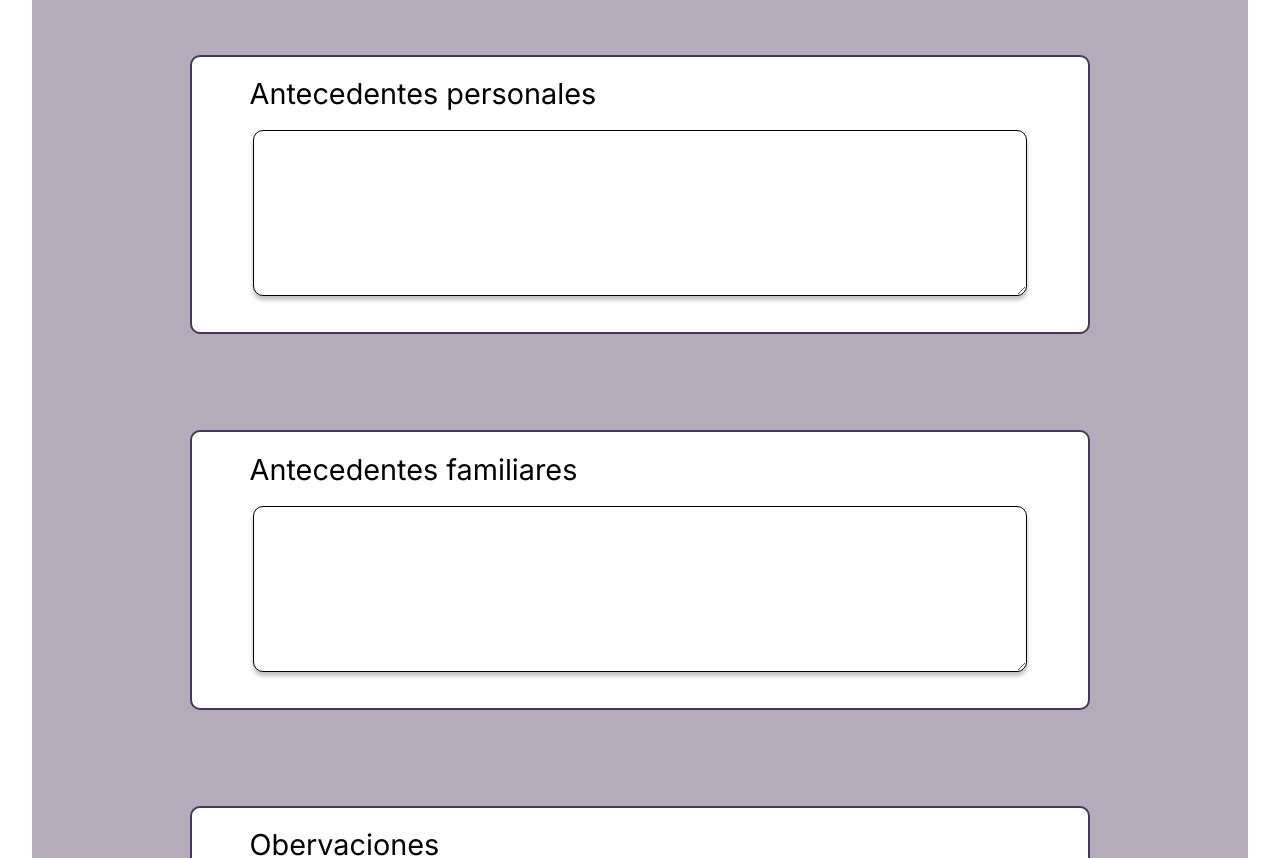
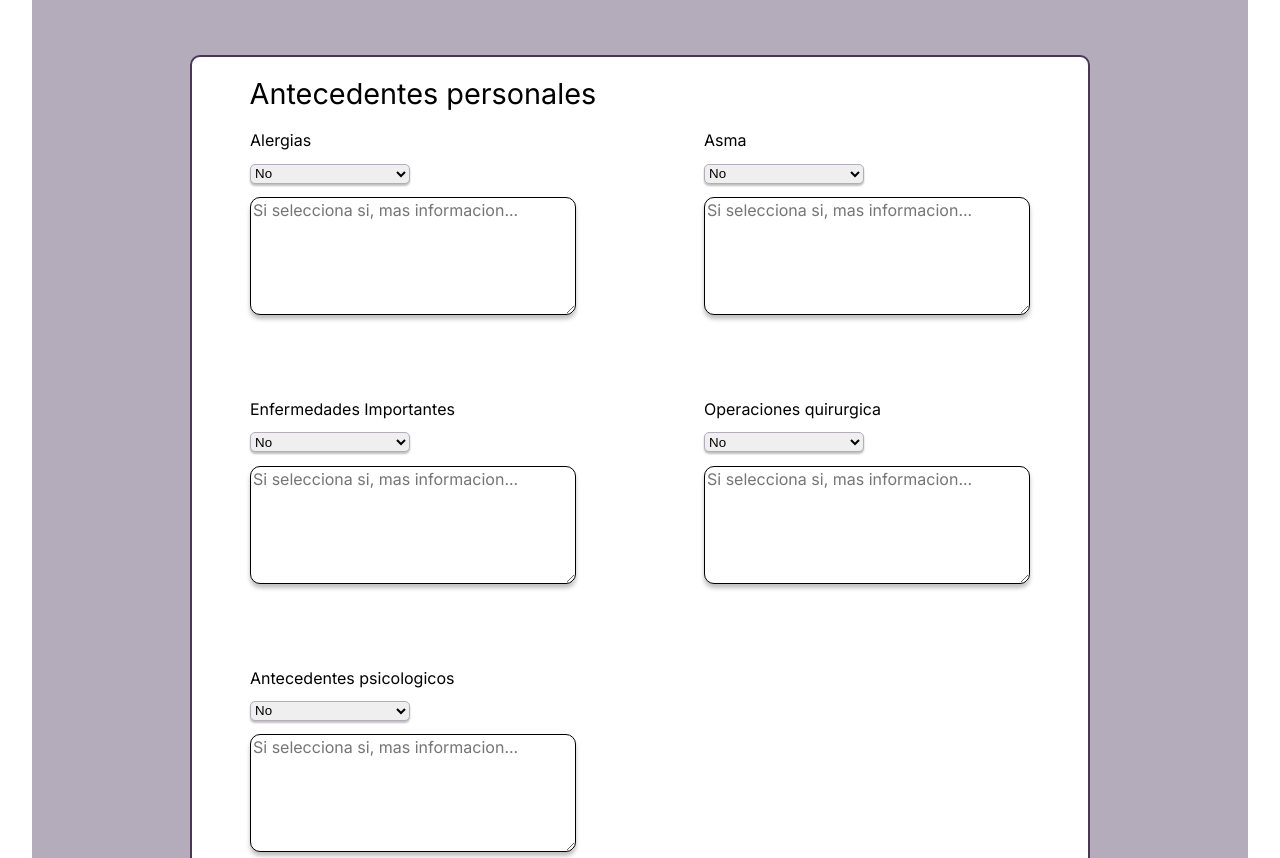
Before and after one commit to KodersKode/Daire-front-end, a React (Create React App) app: page /nuevo-paciente in a window 1280 px wide. Shown: the part 4240-5098 px from the top of the page. Built offline with nearby package versions, Linux system fonts and the light colour scheme.

Commit message:
antecedentes personales boxes added

```diff
--- /dev/null
+++ b/src/component/booleanDropdown/index.module.css
@@ -0,0 +1,40 @@
+/* .wrapper{
+    width: 20vw;
+
+} */
+
+.dropdown {
+    /* display: flex;
+    flex-direction: column;
+    justify-content: center;
+    align-items: center;
+    width: 20em */
+    display: flex;
+    justify-content: center;
+
+    flex-direction: column;
+    width: 15em;
+}
+
+.dropDownBox {
+    box-shadow: 0px 2px 2px rgba(0, 0, 0, 0.25);
+    border-radius: 5px;
+    height: 1.5em;
+    width: 15vw;
+    max-width: 12em;
+    border: 1px solid #b4acba;
+    margin-top: 1em;
+    margin-bottom: 1em;
+}
+
+.textArea {
+    width: 25vw;
+    height: 7em;
+    margin-bottom: 2em;
+    border: 1px solid #000000;
+    box-shadow: 0px 4px 4px rgba(0, 0, 0, 0.25);
+    border-radius: 10px;
+    font-family: "Inter", sans-serif;
+    font-size: 1em;
+    resize: vertical;
+}
--- /dev/null
+++ b/src/component/booleanDropdown/index.tsx
@@ -0,0 +1,32 @@
+import React from 'react'
+import css from './index.module.css'
+
+function BooleanDropdown({label, onChange, value, handleChange, content }) {
+  return (
+<div className={css.wrapper}>
+      <div className={css.dropdown}>
+        <label htmlFor="Boolean">{label} </label>
+        <select
+          name="Boolean"
+          className={css.dropDownBox}
+          onChange={onChange}
+          value={value}
+        >
+          <option value="false">No</option>
+          <option value="true">Si</option>
+
+        </select>
+      </div>
+
+      <textarea
+        name="largeTextBox"
+        placeholder='Si selecciona si, mas informacion...'
+        className={css.textArea}
+        onChange={handleChange}
+        value={content}
+      ></textarea>
+    </div>
+  )
+}
+
+export default BooleanDropdown
--- a/src/component/pages/nuevo-paciente/index.module.css
+++ b/src/component/pages/nuevo-paciente/index.module.css
@@ -33,6 +33,17 @@
   justify-content: center;
   align-content: center;
   padding-bottom: 2em;
+}
+
+.personalessection{
+    display: grid;
+      grid-template-columns: 1fr 1fr;
+      grid-gap: 3em 10vw;
+
+      align-items: center;
+      justify-content: center;
+      align-content: center;
+      padding-bottom: 2em;
 }
 
 .subsectionheader {
@@ -137,6 +148,7 @@ h1 {
   /* align-content:flex-start;
   align-items: flex-start; */
   align-self: flex-start;
+  flex-wrap: wrap;
   /* margin-top: 0; */
 }
 
@@ -147,17 +159,13 @@ h1 {
     width: 10em;
     /* background-color: red; */
 
-.lastsection {
-  display: grid;
-  grid-template-columns: 1fr 1fr;
-  grid-gap: 5em;
-  /* border: 2px solid red; */
-  /* width: 70%; */
-  align-items: center;
-  /* justify-content: center; */
-  align-content: center;
-  padding-bottom: 2em;
-  padding-left: 5em;
+
+
+.lastsection{
+display: flex;
+justify-content: space-evenly;
+flex-wrap: wrap;
+margin-bottom: 2em;
 }
 
 .iniciar {
--- a/src/component/pages/nuevo-paciente/index.tsx
+++ b/src/component/pages/nuevo-paciente/index.tsx
@@ -6,6 +6,7 @@ import DropDown from "../../dropDown";
 import DateSelector from "../../dateSelector";
 import LargeTextBox from "../../largeTextBox";
 import AvailabilitySelector from "../../availabilitySelector";
+import BooleanDropdown from "../../booleanDropdown";
 
 function NuevoPaciente() {
   const [fecha, setFecha] = useState(new Date());
@@ -35,7 +36,17 @@ function NuevoPaciente() {
   const [alimentacion, setAlimentacion] = useState(""); //diet
   const [esfinteres, setEsfinteres] = useState(""); //control of bowels
   const [adaptacion, setAdaptacion] = useState(""); //Adapting to school or nursery
-  const [antecedentesP, setAntecedentesP] = useState(""); //personal background
+  const [alergias, setAlergias] = useState(""); //allergies
+  const [alergiasContenido, setAlergiasContenido] = useState(""); //more detail
+  const [asma, setAsma] = useState("") //asthma
+  const [asmaContenido, setAsmaContenido] = useState("")
+  const [enfermedades, setEnfermedades] = useState("") // illness
+  const [enfermedadesContenido, setEnfermedadesContenido] = useState("")
+  const [operaciones, setOperaciones] = useState("") // surgical operations
+  const [operacionesContenido, setOperacionesContenido] =useState("")
+  const [psicologicos, setPsicologicos] = useState("") // psychological background
+  const [psicologicosContenido, setPsicologicosContenido] = useState("")
+  // const [antecedentesP, setAntecedentesP] = useState(""); //personal background
   const [antecedentesF, setAntecedentesF] = useState(""); // family history
   const [observaciones, setObservaciones] = useState(""); //observations or comments
   const [profesional, setProfesional] = useState(""); //therapist name
@@ -49,6 +60,7 @@ function NuevoPaciente() {
   const [tutor2, setTutor2] = useState(""); // second guardian
   const [relacion2, setRelacion2] = useState(""); // relationship to child
   const [telefono2, setTelefono2] = useState(""); //guardian phone number for guardian 2
+
 
   function handleChange(e: React.ChangeEvent<HTMLInputElement>) {
     setNombre(e.target.value);
@@ -362,12 +374,44 @@ function NuevoPaciente() {
       </div>
       <div className={css.section}>
         <h1>Antecedentes personales</h1>
-        <LargeTextBox
-          value={antecedentesP}
-          onChange={(e) => {
-            setAntecedentesP(e.target.value);
-          }}
-        />
+         <div className={css.personalessection}>
+        <BooleanDropdown label="Alergias" value={alergias} onChange={(e) => {
+             setAlergias(e.target.value)
+
+              }} handleChange={(e) => {
+             setAlergiasContenido(e.target.value)
+
+              }} content={alergiasContenido}/>
+          <BooleanDropdown label="Asma" value={asma} onChange={(e) => {
+             setAsma(e.target.value)
+
+              }} handleChange={(e) => {
+             setAsmaContenido(e.target.value)
+
+              }} content={asmaContenido}/>
+           <BooleanDropdown label="Enfermedades Importantes" value={enfermedades} onChange={(e) => {
+             setEnfermedades(e.target.value)
+
+              }} handleChange={(e) => {
+             setEnfermedadesContenido(e.target.value)
+
+              }} content={enfermedadesContenido}/>
+           <BooleanDropdown label="Operaciones quirurgica" value={operaciones} onChange={(e) => {
+             setOperaciones(e.target.value)
+
+              }} handleChange={(e) => {
+             setOperacionesContenido(e.target.value)
+
+              }} content={operacionesContenido}/>
+            <BooleanDropdown label="Antecedentes psicologicos" value={psicologicos} onChange={(e) => {
+             setPsicologicos(e.target.value)
+
+              }} handleChange={(e) => {
+             setPsicologicosContenido(e.target.value)
+
+              }} content={psicologicosContenido}/>
+
+      </div>
       </div>
       <div className={css.section}>
         <h1>Antecedentes familiares</h1>
```
Also changed, not shown: src/component/booleanDropdown/index.definition.ts (added), 1 other file (tests, documents, lock files or other folders).
